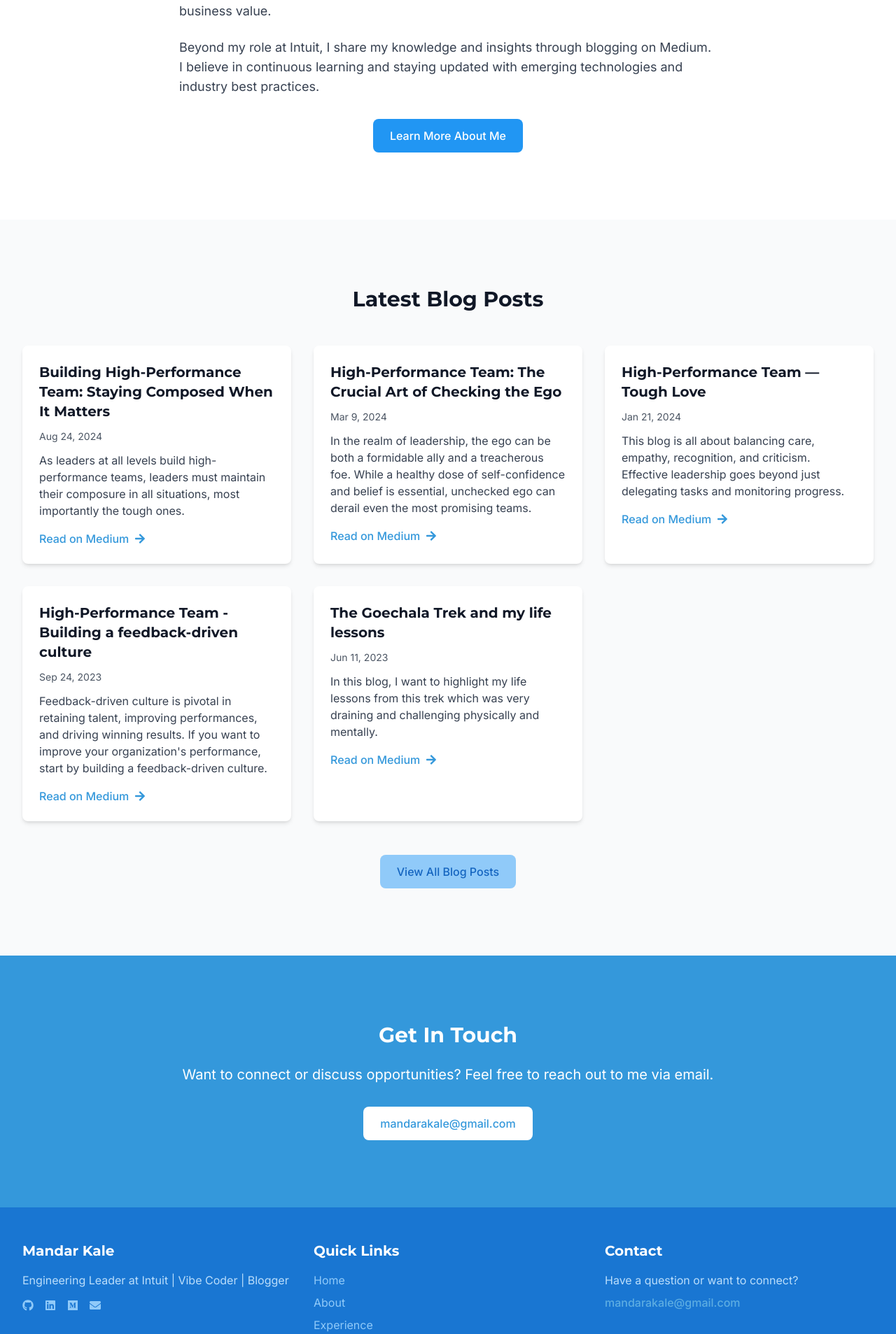
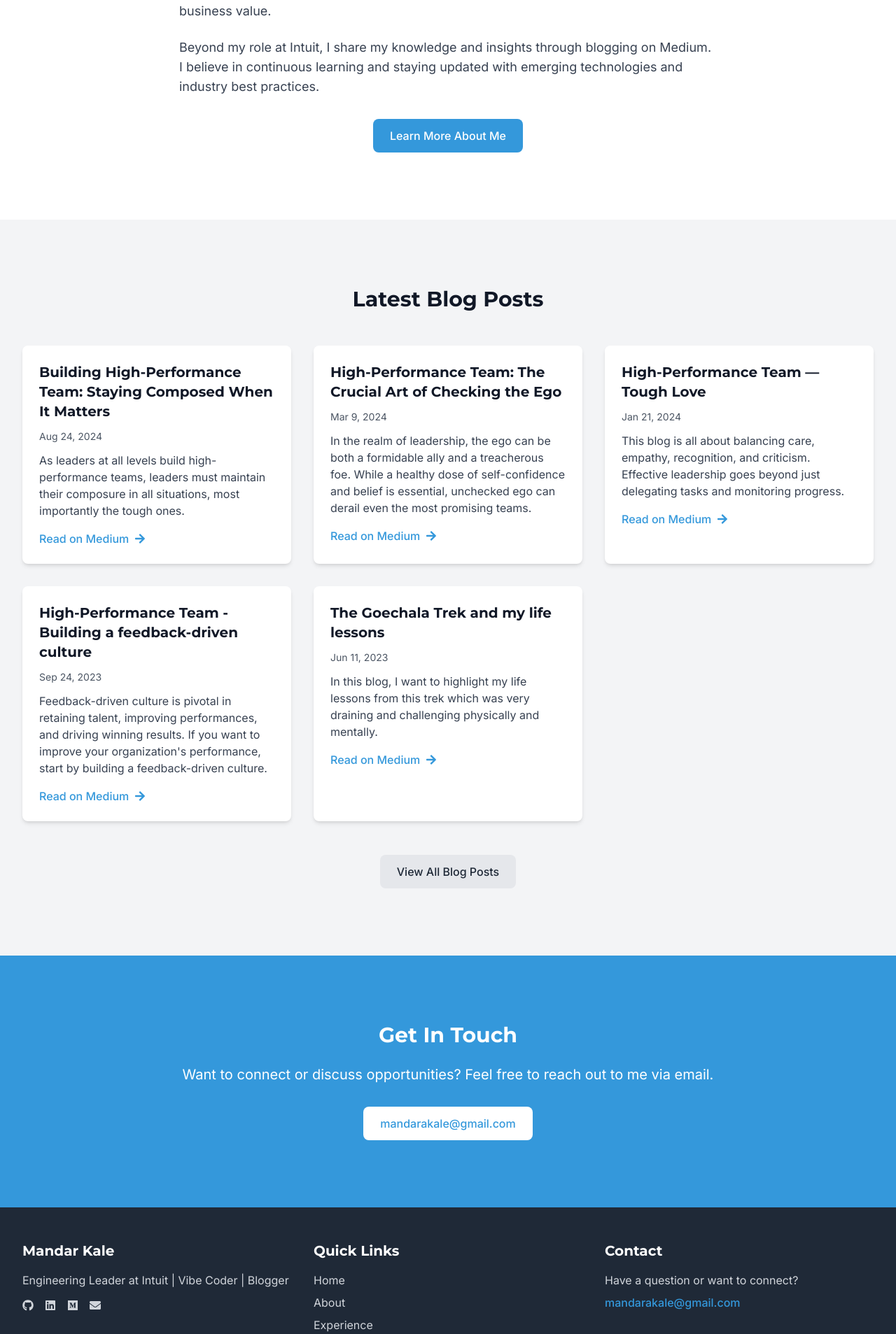
Before and after one commit to MandarKale/website-new, a Next.js app: page / in a window 1280 px wide. Shown: the part 890-2797 px from the top of the page at 70% size. Built offline with nearby package versions, Linux system fonts and the light colour scheme.

Commit message:
Enhance animations and update color theme for better visual balance

```diff
--- a/src/app/layout.tsx
+++ b/src/app/layout.tsx
@@ -69,7 +69,7 @@
 }) {
   return (
     <html lang="en" className={`${inter.variable} ${montserrat.variable}`}>
-      <body className="min-h-screen bg-blue-50 dark:bg-blue-900 text-gray-900 dark:text-blue-50">
+      <body className="min-h-screen bg-gray-50 dark:bg-gray-900 text-gray-900 dark:text-gray-100">
         <PageTransition>
           {children}
         </PageTransition>
--- a/src/app/page.tsx
+++ b/src/app/page.tsx
@@ -99,7 +99,7 @@
       </AnimatedSection>
 
       {/* About Section */}
-      <AnimatedSection className="section bg-white dark:bg-gray-900" delay={0.1}>
+      <AnimatedSection className="section bg-white dark:bg-gray-800" delay={0.1}>
         <div className="container">
           <div className="max-w-3xl mx-auto">
             <h2 className="text-3xl font-bold mb-8 text-center">About Me</h2>
@@ -122,7 +122,7 @@
       </AnimatedSection>
 
       {/* Medium Blog Posts */}
-      <AnimatedSection className="section bg-gray-50 dark:bg-gray-800" delay={0.2}>
+      <AnimatedSection className="section bg-gray-100 dark:bg-gray-900" delay={0.2}>
         <div className="container">
           <h2 className="text-3xl font-bold mb-12 text-center">Latest Blog Posts</h2>
           <div className="grid grid-cols-1 md:grid-cols-2 lg:grid-cols-3 gap-8">
@@ -138,7 +138,7 @@
                     href={post.url}
                     target="_blank"
                     rel="noopener noreferrer"
-                    className="text-accent hover:text-accent/80 font-medium inline-flex items-center"
+                    className="text-accent hover:text-accent-dark font-medium inline-flex items-center"
                   >
                     Read on Medium <FaArrowRight className="ml-2 h-4 w-4" />
                   </a>
--- a/src/components/AnimatedSection.tsx
+++ b/src/components/AnimatedSection.tsx
@@ -16,11 +16,11 @@
 }: AnimatedSectionProps) {
   return (
     <motion.section
-      initial={{ opacity: 0, y: 20 }}
+      initial={{ opacity: 0, y: 15 }}
       whileInView={{ opacity: 1, y: 0 }}
-      viewport={{ once: true, margin: "-100px" }}
+      viewport={{ once: true, margin: "-50px" }}
       transition={{
-        duration: 0.6,
+        duration: 0.5,
         ease: "easeOut",
         delay
       }}
--- a/src/components/Footer.tsx
+++ b/src/components/Footer.tsx
@@ -7,13 +7,13 @@
   const currentYear = new Date().getFullYear();
 
   return (
-    <footer className="bg-blue-700 text-white">
+    <footer className="bg-gray-800 text-white">
       <div className="container py-12">
         <div className="grid grid-cols-1 md:grid-cols-3 gap-8">
           {/* About */}
           <div>
             <h3 className="text-xl font-bold mb-4">Mandar Kale</h3>
-            <p className="text-blue-100 mb-4">
+            <p className="text-gray-300 mb-4">
               Engineering Leader at Intuit | Vibe Coder | Blogger
             </p>
             <div className="flex space-x-4">
@@ -38,17 +38,17 @@
           {/* Contact */}
           <div>
             <h3 className="text-xl font-bold mb-4">Contact</h3>
-            <p className="text-blue-100 mb-2">Have a question or want to connect?</p>
-            <a href="mailto:mandarakale@gmail.com" className="text-accent-light hover:text-white font-medium">
+            <p className="text-gray-300 mb-2">Have a question or want to connect?</p>
+            <a href="mailto:mandarakale@gmail.com" className="text-accent hover:text-white font-medium">
               mandarakale@gmail.com
             </a>
           </div>
         </div>
 
-        <div className="border-t border-blue-600 mt-12 pt-8 text-center text-blue-200">
+        <div className="border-t border-gray-700 mt-12 pt-8 text-center text-gray-400">
           <p className="mb-2">© {currentYear} Mandar Kale. All rights reserved.</p>
           <p className="text-sm flex items-center justify-center">
-            <FaCode className="mr-2 text-accent-light" /> This website was generated using only Vibe Coding
+            <FaCode className="mr-2 text-accent" /> This website was generated using only Vibe Coding
           </p>
         </div>
       </div>
@@ -61,7 +61,7 @@
     href={href}
     target="_blank"
     rel="noopener noreferrer"
-    className="text-blue-200 hover:text-accent-light transition-colors duration-200"
+    className="text-gray-300 hover:text-accent transition-colors duration-200"
     aria-label={label}
   >
     <span className="w-5 h-5">{icon}</span>
@@ -76,7 +76,7 @@
           href={href}
           target="_blank"
           rel="noopener noreferrer"
-          className="text-blue-200 hover:text-accent-light transition-colors duration-200"
+          className="text-gray-300 hover:text-accent transition-colors duration-200"
         >
           {label}
         </a>
@@ -88,7 +88,7 @@
     <li>
       <Link
         href={href}
-        className="text-blue-200 hover:text-accent-light transition-colors duration-200"
+        className="text-gray-300 hover:text-accent transition-colors duration-200"
       >
         {label}
       </Link>
--- a/src/components/Navbar.tsx
+++ b/src/components/Navbar.tsx
@@ -26,15 +26,15 @@
     <nav
       className={`fixed top-0 w-full z-50 transition-all duration-300 ${
         isScrolled
-          ? 'bg-white dark:bg-blue-800 shadow-md py-2'
+          ? 'bg-white dark:bg-gray-800 shadow-md py-2'
           : 'bg-transparent py-4'
       }`}
     >
       <div className="container mx-auto flex justify-between items-center">
         {/* Logo */}
-        <Link href="/" className="text-xl font-heading font-bold text-blue-700 dark:text-white">
+        <Link href="/" className="text-xl font-heading font-bold text-accent dark:text-white">
           Mandar Kale
-          <span className="block text-xs text-blue-500 dark:text-blue-200 font-normal mt-0.5">Engineering Leader | Vibe Coder</span>
+          <span className="block text-xs text-gray-600 dark:text-gray-300 font-normal mt-0.5">Engineering Leader | Vibe Coder</span>
         </Link>
 
         {/* Desktop Navigation */}
@@ -50,7 +50,7 @@
           aria-label="Toggle menu"
         >
           <svg
-            className="w-6 h-6 text-blue-700 dark:text-blue-200"
+            className="w-6 h-6 text-accent dark:text-gray-300"
             fill="none"
             strokeLinecap="round"
             strokeLinejoin="round"
@@ -69,10 +69,10 @@
 
       {/* Mobile Navigation */}
       {isMobileMenuOpen && (
-        <div className="md:hidden bg-white dark:bg-blue-800 shadow-lg">
+        <div className="md:hidden bg-white dark:bg-gray-800 shadow-lg">
           <div className="px-4 py-5 space-y-5">
             <NavLinks mobile />
-            <div className="flex justify-center space-x-6 pt-4 border-t border-blue-100 dark:border-blue-700">
+            <div className="flex justify-center space-x-6 pt-4 border-t border-gray-200 dark:border-gray-700">
               <SocialLinks />
             </div>
           </div>
@@ -106,7 +106,7 @@
             href={link.href}
             target="_blank"
             rel="noopener noreferrer"
-            className={`text-blue-600 hover:text-accent dark:text-blue-200 dark:hover:text-accent-light font-medium ${
+            className={`text-gray-700 hover:text-accent dark:text-gray-200 dark:hover:text-white font-medium ${
               mobile ? 'text-lg' : ''
             }`}
           >
@@ -116,7 +116,7 @@
           <Link
             key={link.href}
             href={link.href}
-            className={`text-blue-600 hover:text-accent dark:text-blue-200 dark:hover:text-accent-light font-medium ${
+            className={`text-gray-700 hover:text-accent dark:text-gray-200 dark:hover:text-white font-medium ${
               mobile ? 'text-lg' : ''
             }`}
           >
@@ -143,7 +143,7 @@
           href={link.href}
           target="_blank"
           rel="noopener noreferrer"
-          className="text-blue-500 hover:text-accent dark:text-blue-300 dark:hover:text-accent-light"
+          className="text-accent hover:text-accent-dark dark:text-gray-300 dark:hover:text-white"
           aria-label={link.label}
         >
           <link.icon className="w-5 h-5" />
--- a/src/components/PageTransition.tsx
+++ b/src/components/PageTransition.tsx
@@ -9,9 +9,9 @@
 }
 
 const variants = {
-  hidden: { opacity: 0, y: 20 },
+  hidden: { opacity: 0, y: 10 },
   enter: { opacity: 1, y: 0 },
-  exit: { opacity: 0, y: -20 }
+  exit: { opacity: 0, y: -10 }
 };
 
 export default function PageTransition({ children }: PageTransitionProps) {
@@ -26,10 +26,9 @@
         exit="exit"
         variants={variants}
         transition={{
-          type: "spring",
-          stiffness: 300,
-          damping: 30,
-          duration: 0.4
+          duration: 0.3,
+          ease: "easeInOut",
+          delayChildren: 0.1
         }}
         className="min-h-screen"
       >
--- a/src/styles/globals.css
+++ b/src/styles/globals.css
@@ -15,10 +15,12 @@
 @tailwind utilities;
 
 :root {
-  --accent: #3498db;
-  --accent-dark: #2980b9;
+  --accent: #4a6fa5;
+  --accent-dark: #345382;
   --text-primary: #333;
   --text-secondary: #555;
+  --bg-light: #f9f9f9;
+  --bg-dark: #1f2937;
 }
 
 @layer base {
@@ -27,7 +29,7 @@
   }
 
   body {
-    @apply bg-blue-50 text-gray-900 dark:bg-blue-900 dark:text-gray-100 font-sans;
+    @apply bg-gray-50 text-gray-900 dark:bg-gray-900 dark:text-gray-100 font-sans;
   }
 
   h1, h2, h3, h4, h5, h6 {
@@ -52,16 +54,16 @@
 
   .btn {
     @apply inline-flex items-center justify-center px-6 py-3 rounded-lg
-    font-medium transition-colors duration-300
-    focus:outline-none focus:ring-2 focus:ring-offset-2 focus:ring-blue-500;
+    font-medium transition-all duration-300
+    focus:outline-none focus:ring-2 focus:ring-offset-2 focus:ring-accent;
   }
 
   .btn-primary {
-    @apply btn bg-blue-500 hover:bg-blue-600 text-white;
+    @apply btn bg-accent hover:bg-accent-dark text-white;
   }
 
   .btn-secondary {
-    @apply btn bg-blue-200 hover:bg-blue-300 text-blue-800 dark:bg-blue-700 dark:hover:bg-blue-600 dark:text-white;
+    @apply btn bg-gray-200 hover:bg-gray-300 text-gray-800 dark:bg-gray-700 dark:hover:bg-gray-600 dark:text-white;
   }
 
   .section {
@@ -71,7 +73,7 @@
   .card {
     @apply bg-white shadow-md rounded-lg overflow-hidden
     transition-all duration-300 hover:shadow-lg
-    dark:bg-blue-800 dark:border-blue-700;
+    dark:bg-gray-800 dark:border-gray-700;
   }
 
   /* Improved section headers */
@@ -86,7 +88,7 @@
 
   /* Blog card specific styles */
   .blog-card {
-    @apply bg-white dark:bg-blue-800 shadow-md rounded-lg overflow-hidden transition-all duration-300;
+    @apply bg-white dark:bg-gray-800 shadow-md rounded-lg overflow-hidden transition-all duration-300;
   }
 
   .blog-card-image {
@@ -110,35 +112,35 @@
 }
 
 @keyframes slideIn {
-  from { opacity: 0; transform: translateY(20px); }
+  from { opacity: 0; transform: translateY(15px); }
   to { opacity: 1; transform: translateY(0); }
 }
 
 @keyframes scaleIn {
-  from { opacity: 0; transform: scale(0.95); }
+  from { opacity: 0; transform: scale(0.98); }
   to { opacity: 1; transform: scale(1); }
 }
 
 @keyframes slideRight {
-  from { transform: translateX(-20px); }
+  from { transform: translateX(-10px); }
   to { transform: translateX(0); }
 }
 
 /* Animation utility classes */
 .animate-fade-in {
-  animation: fadeIn 0.6s ease-out forwards;
+  animation: fadeIn 0.5s ease-out forwards;
 }
 
 .animate-slide-in {
-  animation: slideIn 0.6s ease-out forwards;
+  animation: slideIn 0.5s ease-out forwards;
 }
 
 .animate-scale-in {
-  animation: scaleIn 0.5s ease-out forwards;
+  animation: scaleIn 0.4s ease-out forwards;
 }
 
 .animate-slide-right {
-  animation: slideRight 0.4s ease-out forwards;
+  animation: slideRight 0.3s ease-out forwards;
 }
 
 /* Animation delays */
```
